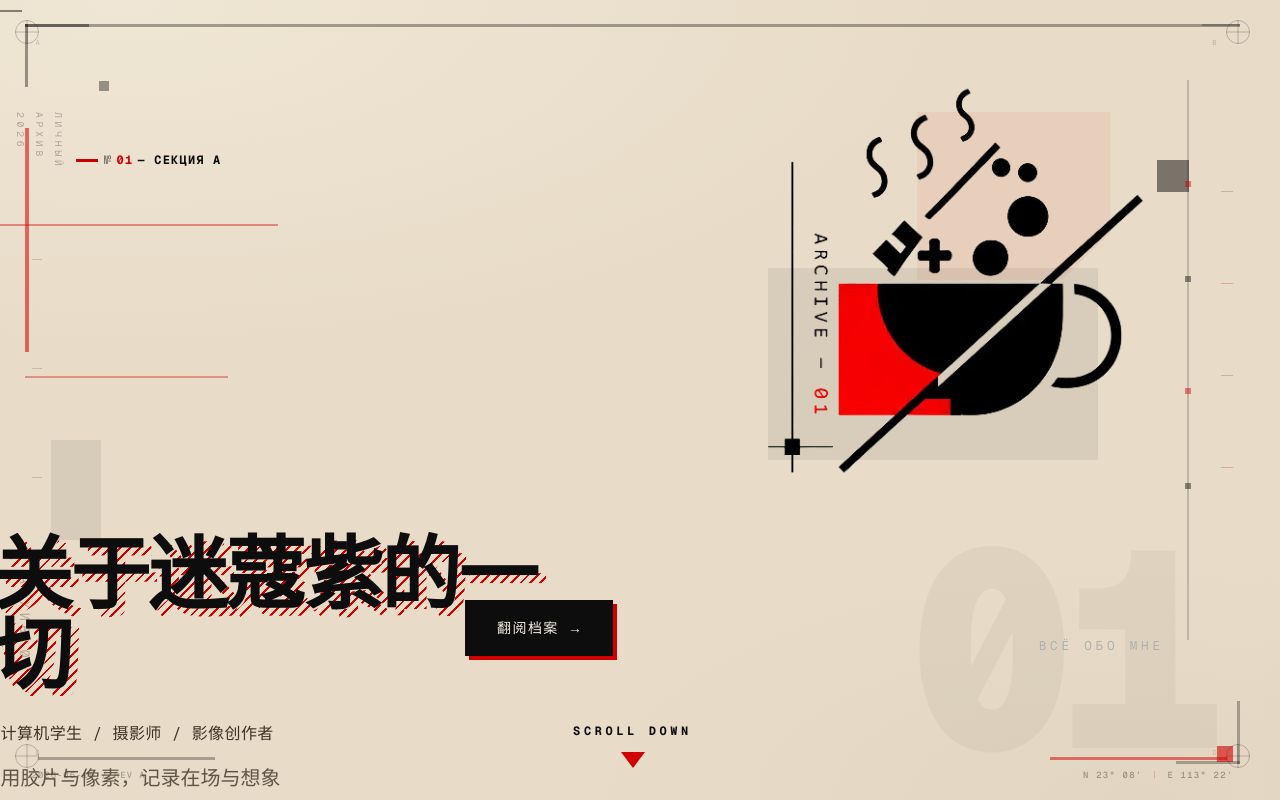
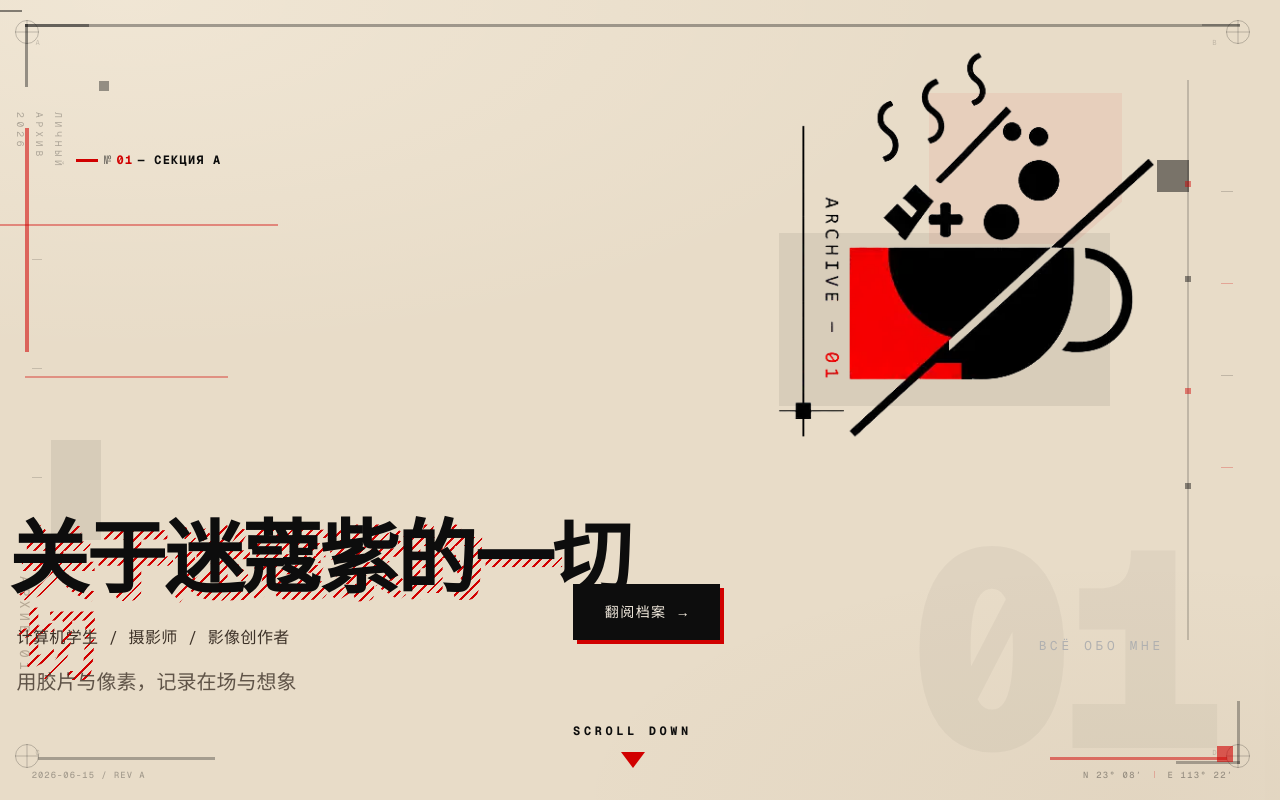
Before and after one commit to M1kk0zz0615/portfolio, a Next.js app: page / in a window 1280 px wide. Built offline with nearby package versions, Linux system fonts and the light colour scheme.

Commit message:
fix: PC窗口未最大化时海报元素冲突 — 容器感知字号 + 响应式网格

```diff
--- a/components/home/AboutPosterTitle.tsx
+++ b/components/home/AboutPosterTitle.tsx
@@ -6,7 +6,7 @@ export function AboutPosterTitle() {
       className="type-display title-depth flex flex-wrap text-[var(--fg)] select-none"
       data-text="关于迷蔻紫的一切"
       style={{
-        fontSize: "clamp(2.5rem, 13vw, 5rem)",
+        fontSize: "clamp(2.2rem, 7cqw, 5rem)",
         gap: "0.04em 0.16em",
         lineHeight: 1.0,
       }}
--- a/components/home/PosterAbout.tsx
+++ b/components/home/PosterAbout.tsx
@@ -390,11 +390,11 @@ export function PosterAbout() {
 
       {/* 主内容区 */}
       <div
-        className="relative z-10 mx-auto grid h-full w-full max-w-6xl items-start gap-6 pl-2 pr-4 pt-16 sm:pl-4 sm:pr-6 sm:pt-24 md:pl-0 md:pr-10 lg:grid-cols-2 lg:gap-8 lg:pt-[26rem]"
+        className="relative z-10 mx-auto grid h-full w-full max-w-6xl items-start gap-4 sm:gap-6 pl-2 pr-4 pt-16 sm:pl-4 sm:pr-6 sm:pt-20 md:pl-0 md:pr-6 lg:grid-cols-[1fr_auto] lg:gap-6 lg:pt-[20rem] xl:pt-[26rem]"
       >
         {/* 左侧：标题 + 按钮 — 仅移动此列 */}
         <div
-          className="relative z-10 order-1 lg:order-none lg:-ml-16 lg:mt-28"
+          className="relative z-10 order-1 lg:order-none lg:-ml-12 lg:mt-24 lg:max-w-[55cqw]"
           style={{ minHeight: "clamp(280px, 38vh, 400px)" }}
         >
           <AboutPosterTitle />
@@ -414,7 +414,7 @@ export function PosterAbout() {
 
         {/* 右侧：Logo 图案 */}
         <div
-          className="order-2 flex items-center justify-center lg:order-none lg:absolute lg:right-[5%] lg:top-[10%] lg:h-[50%] lg:w-[35%]"
+          className="order-2 flex items-center justify-center lg:order-none lg:absolute lg:right-[4%] lg:top-[8%] lg:h-[45%] lg:w-[32%] xl:w-[35%]"
         >
           {/* ═══════════════════════════════════════════
               LOGO 背景构成 — 红色构成主义矩形
```
